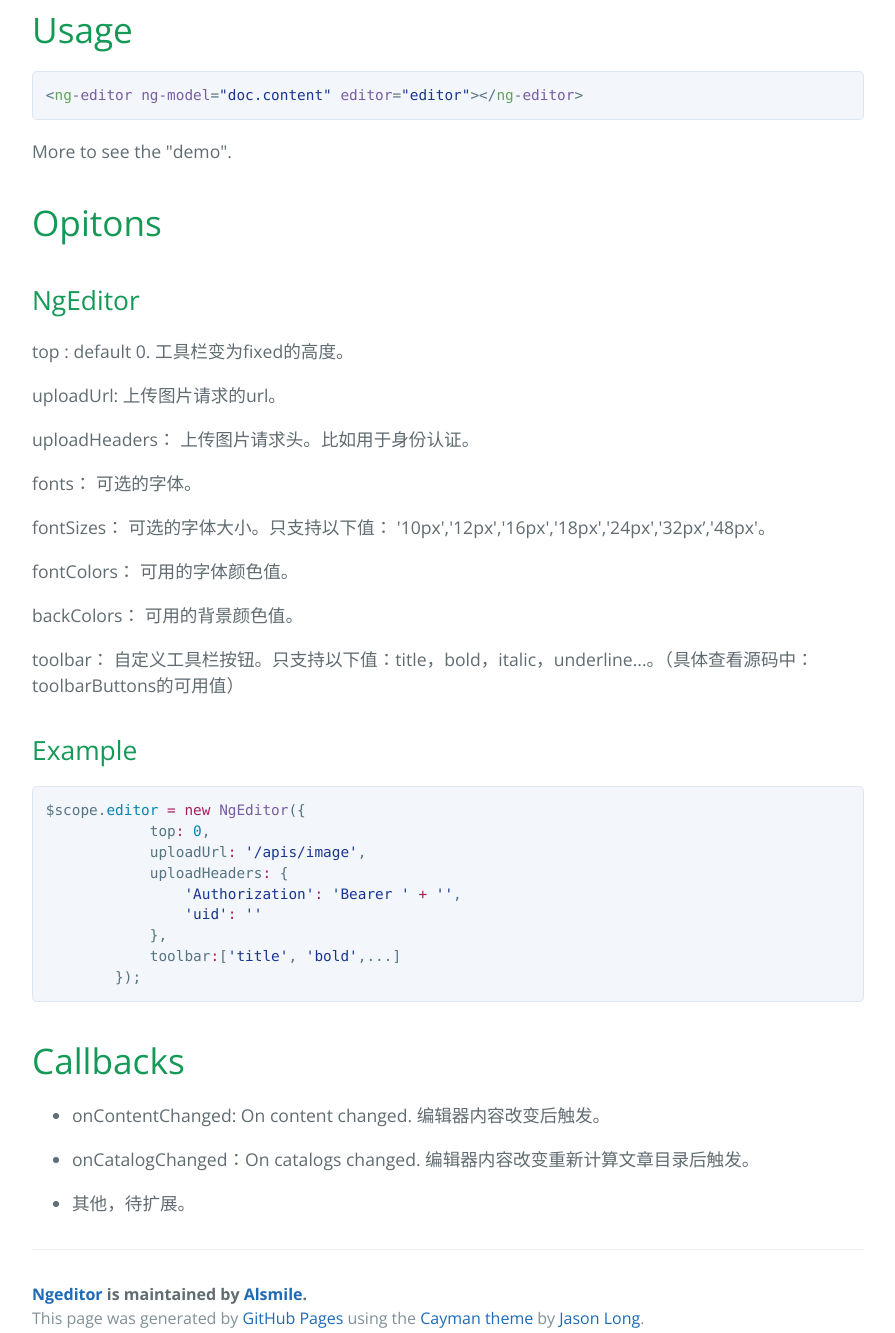
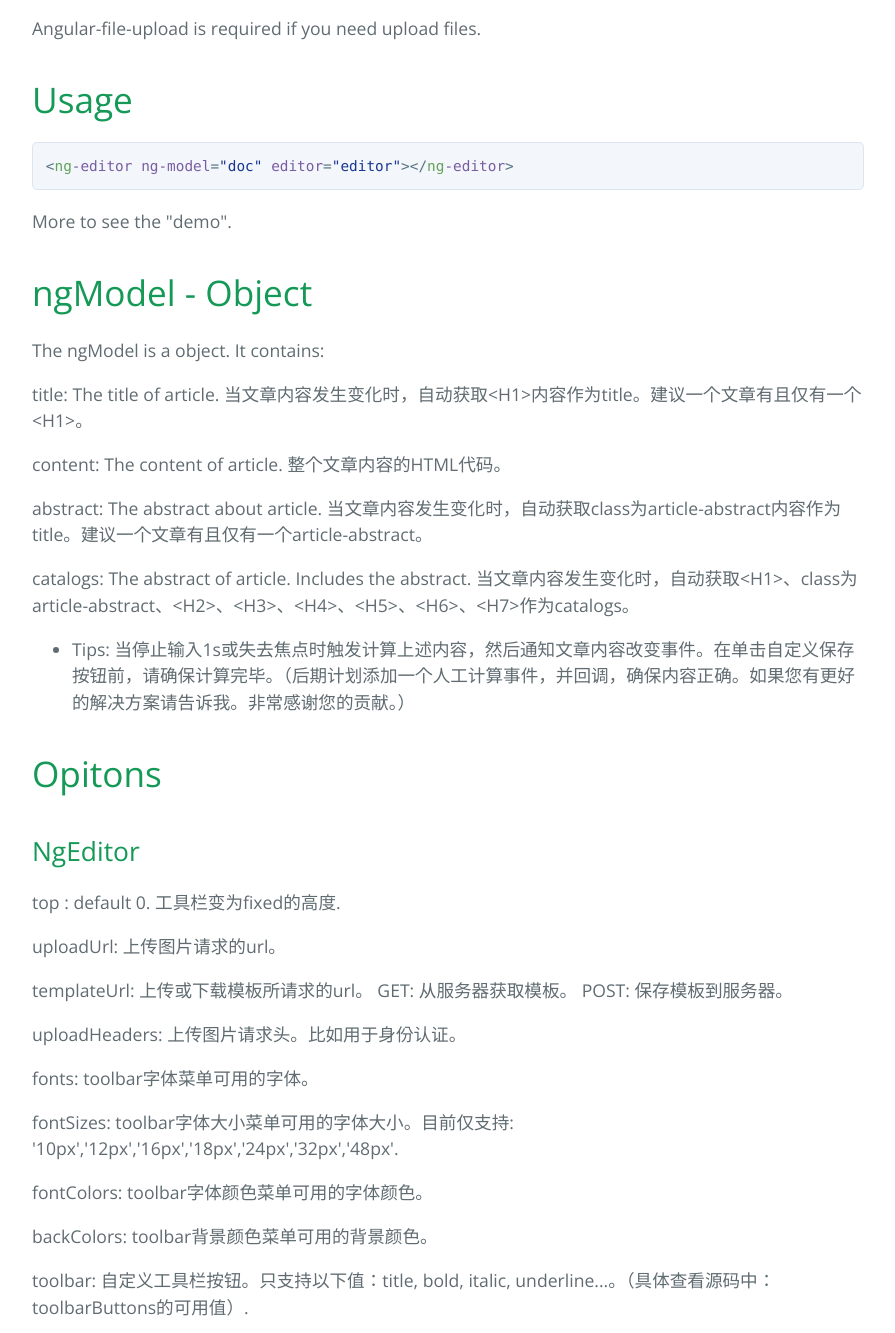
Before and after one commit to Alsmile/ngEditor, a plain HTML site: page index.html in a window 1280 px wide. Shown: the part 955-2288 px from the top of the page, without its empty margins (192-1087 px from the left). Drawn offline with nearby package versions, Linux system fonts and the light colour scheme.

Commit message:
revise web home

```diff
--- a/index.html
+++ b/index.html
@@ -31,10 +31,11 @@
     <a id="required-dependancies" class="anchor" href="#required-dependancies" aria-hidden="true"><span
       class="octicon octicon-link"></span></a>Required dependancies</h1>
 
-  <ul>
-    <li>AngularJS</li>
-    <li>Font Awesome</li>
-  </ul>
+	<ul>
+		<li><a href="https://github.com/angular/angular.js">AngularJS</a></li>
+		<li><a href="http://fortawesome.github.io/Font-Awesome/">Font Awesome</a></li>
+		<li><a href="https://github.com/nervgh/angular-file-upload">angular-file-upload</a></li>
+	</ul>
 
   <h1>
     <a id="installation" class="anchor" href="#installation" aria-hidden="true"><span
@@ -48,42 +49,58 @@
     <li>angular.module('app', ['ngEditor'])</li>
   </ul>
 
+	<p>Angular-file-upload is required if you need upload files.</p>
+
   <h1>
     <a id="usage" class="anchor" href="#usage" aria-hidden="true"><span class="octicon octicon-link"></span></a>Usage
   </h1>
 
   <div class="highlight highlight-html">
     <pre>&lt;<span class="pl-ent">ng</span><span class="pl-e">-editor</span> <span class="pl-e">ng-model</span>=<span
-      class="pl-s"><span class="pl-pds">"</span>doc.content<span class="pl-pds">"</span></span> <span class="pl-e">editor</span>=<span
+      class="pl-s"><span class="pl-pds">"</span>doc<span class="pl-pds">"</span></span> <span class="pl-e">editor</span>=<span
       class="pl-s"><span class="pl-pds">"</span>editor<span class="pl-pds">"</span></span>&gt;&lt;/<span class="pl-ent">ng</span><span
       class="pl-e">-editor</span>&gt;</pre>
   </div>
 
   <p>More to see the "demo".</p>
 
-  <h1>
-    <a id="opitons" class="anchor" href="#opitons" aria-hidden="true"><span class="octicon octicon-link"></span></a>Opitons
-  </h1>
+	<h1>ngModel - Object</h1>
 
-  <h2>
-    <a id="ngeditor" class="anchor" href="#ngeditor" aria-hidden="true"><span class="octicon octicon-link"></span></a>NgEditor
-  </h2>
+	<p>The ngModel is a object. It contains:</p>
 
-  <p>top : default 0. 工具栏变为fixed的高度。</p>
+	<p>title: The title of article. 当文章内容发生变化时，自动获取&lt;H1>内容作为title。建议一个文章有且仅有一个&lt;H1>。</p>
 
-  <p>uploadUrl: 上传图片请求的url。</p>
+	<p>content: The content of article. 整个文章内容的HTML代码。</p>
 
-  <p>uploadHeaders： 上传图片请求头。比如用于身份认证。</p>
+	<p>abstract: The abstract about article. 当文章内容发生变化时，自动获取class为article-abstract内容作为title。建议一个文章有且仅有一个article-abstract。</p>
 
-  <p>fonts： 可选的字体。</p>
+	<p>catalogs: The abstract of article. Includes the abstract. 当文章内容发生变化时，自动获取&lt;H1>、class为article-abstract、&lt;H2>、&lt;H3>、&lt;H4>、&lt;H5>、&lt;H6>、&lt;H7>作为catalogs。</p>
 
-  <p>fontSizes： 可选的字体大小。只支持以下值： '10px','12px','16px','18px','24px','32px’,'48px'。</p>
+	<ul>
+		<li>Tips: 当停止输入1s或失去焦点时触发计算上述内容，然后通知文章内容改变事件。在单击自定义保存按钮前，请确保计算完毕。（后期计划添加一个人工计算事件，并回调，确保内容正确。如果您有更好的解决方案请告诉我。非常感谢您的贡献。）</li>
+	</ul>
 
-  <p>fontColors： 可用的字体颜色值。</p>
+	<h1>Opitons</h1>
 
-  <p>backColors： 可用的背景颜色值。</p>
+	<h2>NgEditor</h2>
 
-  <p>toolbar： 自定义工具栏按钮。只支持以下值：title，bold，italic，underline...。（具体查看源码中：toolbarButtons的可用值）</p>
+	<p>top : default 0. 工具栏变为fixed的高度.</p>
+
+	<p>uploadUrl: 上传图片请求的url。</p>
+
+	<p>templateUrl: 上传或下载模板所请求的url。 GET: 从服务器获取模板。 POST: 保存模板到服务器。</p>
+
+	<p>uploadHeaders: 上传图片请求头。比如用于身份认证。</p>
+
+	<p>fonts: toolbar字体菜单可用的字体。</p>
+
+	<p>fontSizes: toolbar字体大小菜单可用的字体大小。目前仅支持: '10px','12px','16px','18px','24px','32px','48px'.</p>
+
+	<p>fontColors: toolbar字体颜色菜单可用的字体颜色。</p>
+
+	<p>backColors: toolbar背景颜色菜单可用的背景颜色。</p>
+
+	<p>toolbar: 自定义工具栏按钮。只支持以下值：title, bold, italic, underline...。（具体查看源码中：toolbarButtons的可用值）.</p>
 
   <h2>
     <a id="example" class="anchor" href="#example" aria-hidden="true"><span class="octicon octicon-link"></span></a>Example
```
